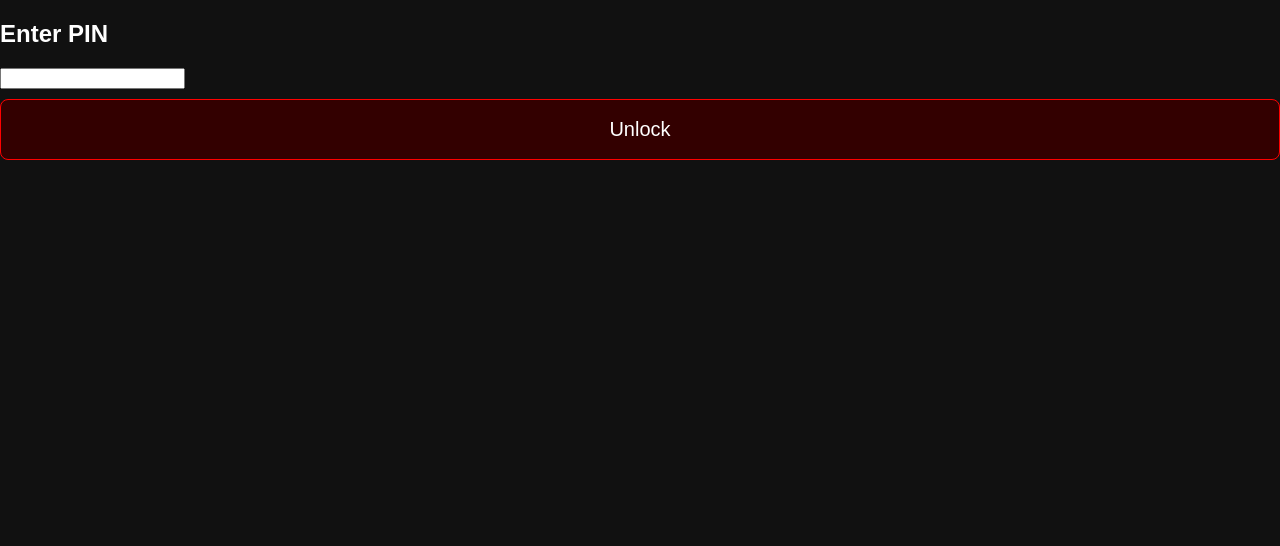
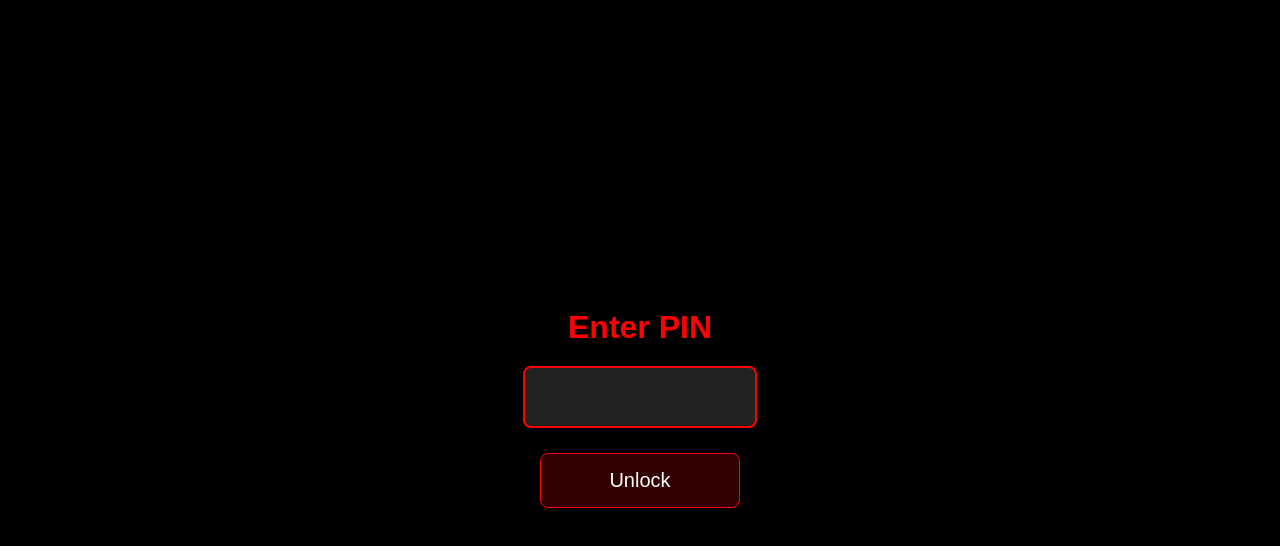
Before and after one commit to JKelly353/guard-rounds-app, a plain HTML site: page index.html in a window 1280 px wide. Drawn offline with Linux system fonts and the light colour scheme.

Commit message:
Update style.css

```diff
--- a/style.css
+++ b/style.css
@@ -48,3 +48,47 @@ button {
 button:active {
   background: red;
 }
+
+/* LOGIN SCREEN */
+
+.login-container {
+  position: fixed;
+  top: 0;
+  left: 0;
+  width: 100%;
+  height: 100%;
+  background: #000;
+  display: flex;
+  flex-direction: column;
+  justify-content: center;
+  align-items: center;
+  z-index: 9999; /* ensures it's on top */
+}
+
+.login-container h2 {
+  color: red;
+  margin-bottom: 20px;
+  font-size: 32px;
+}
+
+.login-container input {
+  padding: 15px;
+  font-size: 24px;
+  width: 200px;
+  text-align: center;
+  background: #222;
+  border: 2px solid red;
+  color: white;
+  border-radius: 8px;
+  margin-bottom: 15px;
+}
+
+.login-container button {
+  width: 200px;
+  padding: 15px;
+  font-size: 20px;
+  background: #330000;
+  border: 1px solid red;
+  color: white;
+  border-radius: 8px;
+}
```
